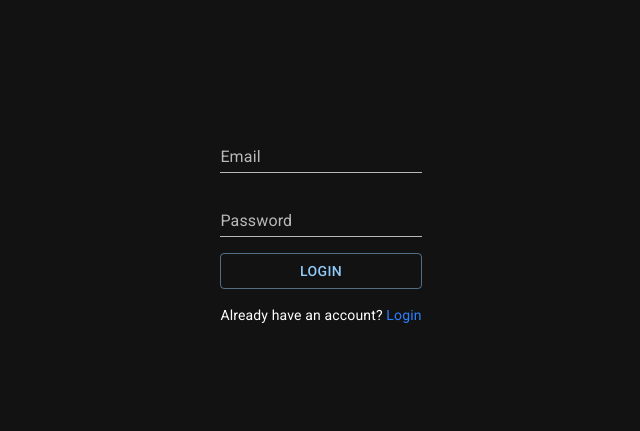
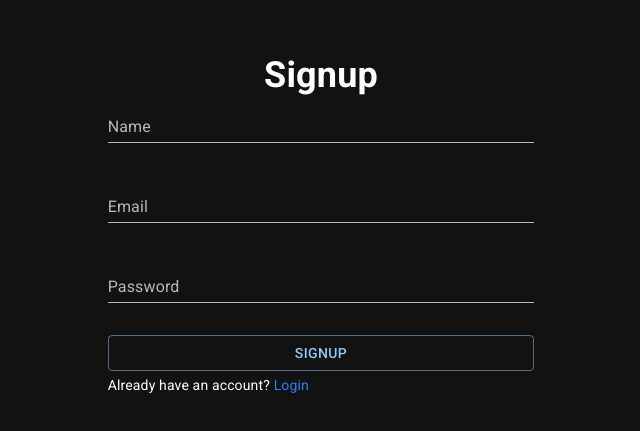
Before and after one commit to dantoniazzo/food-around, a React (Vite) app in the folder frontend/: page /signup in a window 1280 px wide. Shown: the part 175-606 px from the top of the page, without its empty margins (319-959 px from the left). Built offline with nearby package versions, Linux system fonts and the light colour scheme; no server answers.

Commit message:
feat: implement authentication flow with login/signup forms and validation using react-hook-form and yup

```diff
--- a/frontend/package.json
+++ b/frontend/package.json
@@ -13,15 +13,18 @@
     "@emotion/react": "^11.14.0",
     "@emotion/styled": "^11.14.0",
     "@fontsource/roboto": "^5.2.6",
+    "@hookform/resolvers": "^5.1.0",
     "@mapbox/search-js-react": "^1.1.0",
     "@mui/material": "^7.1.1",
     "@reduxjs/toolkit": "^2.8.2",
     "@tailwindcss/vite": "^4.1.8",
     "react": "^19.1.0",
     "react-dom": "^19.1.0",
+    "react-hook-form": "^7.57.0",
     "react-redux": "^9.2.0",
     "react-router-dom": "^7.6.2",
-    "tailwindcss": "^4.1.8"
+    "tailwindcss": "^4.1.8",
+    "yup": "^1.6.1"
   },
   "devDependencies": {
     "@eslint/js": "^9.25.0",
--- a/frontend/src/features/auth/api/auth.api.ts
+++ b/frontend/src/features/auth/api/auth.api.ts
@@ -1,6 +1,6 @@
 import { baseApi, TAGS } from 'app/redux';
 import type { IUser } from 'entities/user';
-import type { ISignUpData } from './auth.types';
+import type { ISignInData, ISignUpData } from './auth.types';
 
 export const authApi = baseApi.injectEndpoints({
   endpoints: (build) => ({
@@ -11,11 +11,23 @@ export const authApi = baseApi.injectEndpoints({
         body: {
           data: {
             attributes,
+            type: 'user',
           },
-          type: 'user',
         },
       }),
       invalidatesTags: [TAGS.AUTH, TAGS.USER],
     }),
+    signin: build.mutation<IUser, ISignInData>({
+      query: (attributes) => ({
+        url: '/auth/login',
+        method: 'POST',
+        body: {
+          data: {
+            attributes,
+            type: 'user',
+          },
+        },
+      }),
+    }),
   }),
 });
--- a/frontend/src/pages/Login/ui/Login.tsx
+++ b/frontend/src/pages/Login/ui/Login.tsx
@@ -1,25 +1,107 @@
 import TextField from '@mui/material/TextField';
 import Button from '@mui/material/Button';
 import { Link } from 'react-router-dom';
+import * as yup from 'yup';
+import { authApi, type ISignInData } from 'features/auth';
+import { useForm, Controller, type SubmitHandler } from 'react-hook-form';
+import { yupResolver } from '@hookform/resolvers/yup';
+import { useState } from 'react';
+import { ErrorMessage } from 'shared';
+
+export const regex =
+  // eslint-disable-next-line
+  /^(?=.*[a-z])(?=.*[A-Z])(?=.*[0-9])(?=.*[!@#\$%\^&\*])(?=.{8,})/;
+export const message =
+  'Must contain 8 characters, one uppercase, one lowercase, one number and one special case character';
+
+const schema = yup
+  .object({
+    email: yup
+      .string()
+      .email('Provide valid email')
+      .required('Email is required'),
+    password: yup
+      .string()
+      .required('Please enter your password')
+      .matches(regex, message),
+  })
+  .required();
 
 export const Login = () => {
+  const [loading, setLoading] = useState(false);
+  const [handleSignIn, { error }] = authApi.endpoints.signin.useMutation();
+
+  const { control, handleSubmit, formState } = useForm({
+    defaultValues: {
+      email: '',
+      password: '',
+    },
+    resolver: yupResolver(schema),
+    mode: 'onChange',
+  });
+
+  const onSubmit: SubmitHandler<ISignInData> = async (data) => {
+    setLoading(true);
+    const user = await handleSignIn(data);
+    setLoading(false);
+  };
+
   return (
-    <div className="w-full h-full flex justify-center items-center">
-      <form className="flex flex-col gap-4">
-        <TextField type="email" id="email" label="Email" variant="standard" />
-        <TextField
-          type="password"
-          id="password"
-          label="Password"
-          variant="standard"
+    <div className="w-full h-full flex flex-col justify-center items-center">
+      <h1 className="text-4xl font-bold">Login</h1>
+      <form
+        onSubmit={handleSubmit(onSubmit)}
+        className="flex flex-col gap-1 w-3/4 md:w-1/2 lg:w-1/3"
+      >
+        <Controller
+          name="email"
+          control={control}
+          render={({ field }) => (
+            <div className="flex flex-col justify-center items-center">
+              <TextField
+                fullWidth
+                type="email"
+                label="Email"
+                variant="standard"
+                {...field}
+              />
+              <ErrorMessage>
+                {formState.errors.email?.message || '\u00A0'}
+              </ErrorMessage>
+            </div>
+          )}
         />
-        <Button variant="outlined">Login</Button>
+        <Controller
+          name="password"
+          control={control}
+          render={({ field }) => (
+            <div className="flex flex-col justify-center items-center">
+              <TextField
+                fullWidth
+                type="password"
+                label="Password"
+                variant="standard"
+                {...field}
+              />
+              <ErrorMessage>
+                {formState.errors.password?.message || '\u00A0'}
+              </ErrorMessage>
+            </div>
+          )}
+        />
+
+        <Button type="submit" loading={loading} variant="outlined">
+          Login
+        </Button>
         <span className="text-sm">
           Don't have an account?{' '}
           <Link className="text-amber-400" to={'/signup'}>
-            Sign up
+            Signup
           </Link>
         </span>
+        {error && (
+          <span className="text-red-700 mt-2">{JSON.stringify(error)}</span>
+        )}
       </form>
     </div>
   );
--- a/frontend/src/pages/Signup/ui/Signup.tsx
+++ b/frontend/src/pages/Signup/ui/Signup.tsx
@@ -1,25 +1,127 @@
 import TextField from '@mui/material/TextField';
 import Button from '@mui/material/Button';
 import { Link } from 'react-router-dom';
+import * as yup from 'yup';
+import { authApi, type ISignUpData } from 'features/auth';
+import { useForm, Controller, type SubmitHandler } from 'react-hook-form';
+import { yupResolver } from '@hookform/resolvers/yup';
+import { useState } from 'react';
+import { ErrorMessage } from 'shared';
+
+export const regex =
+  // eslint-disable-next-line
+  /^(?=.*[a-z])(?=.*[A-Z])(?=.*[0-9])(?=.*[!@#\$%\^&\*])(?=.{8,})/;
+export const message =
+  'Must contain 8 characters, one uppercase, one lowercase, one number and one special case character';
+
+const schema = yup
+  .object({
+    name: yup.string().required('Name is required'),
+    email: yup
+      .string()
+      .email('Provide valid email')
+      .required('Email is required'),
+    password: yup
+      .string()
+      .required('Please enter your password')
+      .matches(regex, message),
+  })
+  .required();
 
 export const Signup = () => {
+  const [loading, setLoading] = useState(false);
+  const [handleSignUp, { error }] = authApi.endpoints.signup.useMutation();
+
+  const { control, handleSubmit, formState } = useForm({
+    defaultValues: {
+      name: '',
+      email: '',
+      password: '',
+    },
+    resolver: yupResolver(schema),
+    mode: 'onChange',
+  });
+
+  const onSubmit: SubmitHandler<ISignUpData> = async (data) => {
+    setLoading(true);
+    const user = await handleSignUp(data);
+    setLoading(false);
+  };
+
   return (
-    <div className="w-full h-full flex justify-center items-center">
-      <form className="flex flex-col gap-4">
-        <TextField type="email" id="email" label="Email" variant="standard" />
-        <TextField
-          type="password"
-          id="password"
-          label="Password"
-          variant="standard"
+    <div className="w-full h-full flex flex-col justify-center items-center">
+      <h1 className="text-4xl font-bold">Signup</h1>
+      <form
+        onSubmit={handleSubmit(onSubmit)}
+        className="flex flex-col gap-1 w-3/4 md:w-1/2 lg:w-1/3"
+      >
+        <Controller
+          name="name"
+          control={control}
+          render={({ field }) => (
+            <div className="flex flex-col justify-center items-center">
+              <TextField
+                fullWidth
+                type="text"
+                label="Name"
+                variant="standard"
+                {...field}
+              />
+              <ErrorMessage>
+                {formState.errors.name?.message || '\u00A0'}
+              </ErrorMessage>
+            </div>
+          )}
         />
-        <Button variant="outlined">Login</Button>
+        <Controller
+          name="email"
+          control={control}
+          render={({ field }) => (
+            <div className="flex flex-col justify-center items-center">
+              <TextField
+                fullWidth
+                type="email"
+                label="Email"
+                variant="standard"
+                {...field}
+              />
+              <ErrorMessage>
+                {formState.errors.email?.message || '\u00A0'}
+              </ErrorMessage>
+            </div>
+          )}
+        />
+        <Controller
+          name="password"
+          control={control}
+          render={({ field }) => (
+            <div className="flex flex-col justify-center items-center">
+              <TextField
+                fullWidth
+                type="password"
+                label="Password"
+                variant="standard"
+                {...field}
+              />
+              <ErrorMessage>
+                {formState.errors.password?.message || '\u00A0'}
+              </ErrorMessage>
+            </div>
+          )}
+        />
+
+        <Button type="submit" loading={loading} variant="outlined">
+          Signup
+        </Button>
         <span className="text-sm">
           Already have an account?{' '}
           <Link className="text-blue-500" to={'/login'}>
             Login
           </Link>
         </span>
+        {error && (
+          <span className="text-red-700 mt-2">{JSON.stringify(error)}</span>
+        )}
       </form>
     </div>
   );
--- /dev/null
+++ b/frontend/src/shared/ui/Form/ErrorMessage.tsx
@@ -0,0 +1,7 @@
+interface ErrorMessageProps {
+  children: string;
+}
+
+export const ErrorMessage = (props: ErrorMessageProps) => {
+  return <span className="text-red-700 text-sm mt-2">{props.children}</span>;
+};
--- /dev/null
+++ b/frontend/src/shared/ui/Form/index.ts
@@ -0,0 +1 @@
+export * from './ErrorMessage';
--- a/frontend/src/shared/ui/index.ts
+++ b/frontend/src/shared/ui/index.ts
@@ -1 +1,2 @@
 export * from './Dialog';
+export * from './Form';
```
Also changed, not shown: 2 other files (tests, documents, lock files or other folders).
